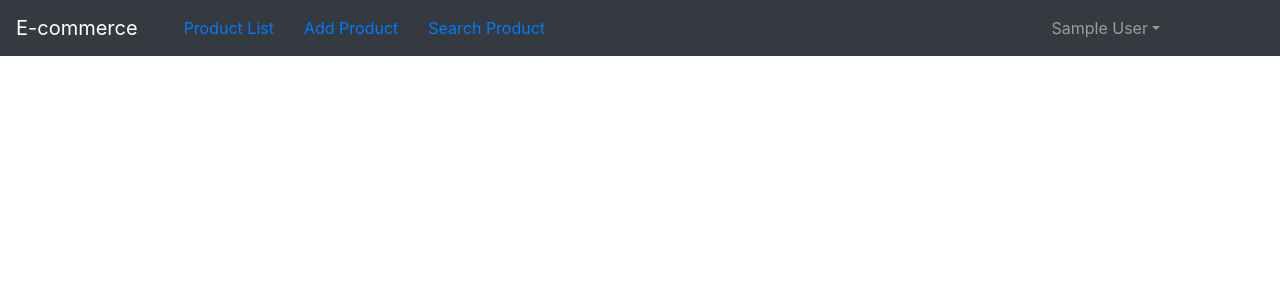
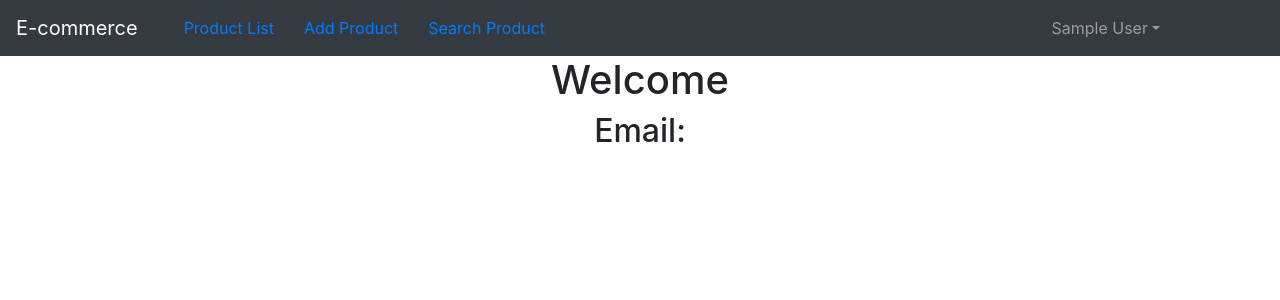
Before and after one commit to ahmed7761/Ecommerce-Dashboard, a React (Create React App) app in the folder ecomm-dashboard/: page /profile/1 in a window 1280 px wide. Shown: the top 300 px of the page. Built offline with nearby package versions, Linux system fonts and the light colour scheme; no server answers; sample sign-in values are in the browser's storage.

Commit message:
show user profile

```diff
--- a/ecomm-dashboard/src/components/user/Profile.js
+++ b/ecomm-dashboard/src/components/user/Profile.js
@@ -1,14 +1,23 @@
 import React, {useEffect, useState} from 'react';
 import Header from "../includes/Header";
+import {withRouter} from 'react-router-dom'
 
 const Profile = (props) => {
+
+    const [data, setData] = useState([])
+    useEffect(async () => {
+        let result = await fetch('http://127.0.0.1:8000/api/user-profile/'+props.match.params.id)
+        result = await result.json()
+        setData(result)
+    },[])
 
     return (
         <div>
             <Header />
-
+            <h1>Welcome {data.name}</h1>
+            <h2>Email: {data.email}</h2>
         </div>
     );
 };
 
-export default Profile;
+export default withRouter(Profile);
```
